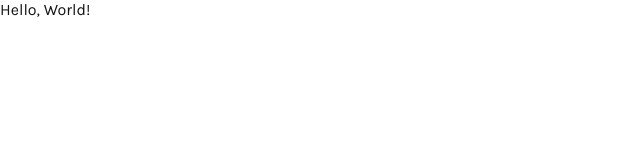
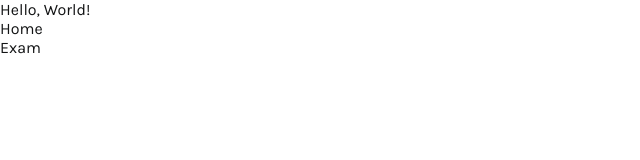
Before and after one commit to mritunjaysaha/final-year-project-fe, a React (Create React App) app: page / in a window 1280 px wide. Shown: the top 160 px of the page, without its empty margins (0-640 px from the left). Built offline with nearby package versions, Linux system fonts and the light colour scheme.

Commit message:
added navbar and landing page

```diff
--- a/package.json
+++ b/package.json
@@ -9,6 +9,7 @@
     "@testing-library/user-event": "^12.1.10",
     "react": "^17.0.2",
     "react-dom": "^17.0.2",
+    "react-helmet": "^6.1.0",
     "react-router-dom": "^5.3.0",
     "react-scripts": "^4.0.3",
     "sass": "^1.41.0",
--- a/src/App.js
+++ b/src/App.js
@@ -1,13 +1,16 @@
+import { BrowserRouter, Route, Switch } from "react-router-dom";
+
 import { LandingPage } from "./Components/LandingPage";
-import { BrowserRouter, Route, Switch } from "react-router-dom";
+import { Navbar } from "./Components/Navbar";
 
 function App() {
     return (
         <>
-            <LandingPage />
+            <BrowserRouter>
+                <LandingPage />
+                <Navbar />
 
-            <BrowserRouter>
-                <Switch></Switch>
+                <Switch>{/* TODO: Exam Route [Protected route] */}</Switch>
             </BrowserRouter>
         </>
     );
--- a/src/Components/Navbar/index.js
+++ b/src/Components/Navbar/index.js
@@ -1,10 +1,15 @@
-import { NavLink } from "react-router-dom";
+import { Link } from "react-router-dom";
+import { navLinks } from "../../utils/navlinks";
 
 export function Navbar() {
     return (
         <nav>
-            <NavLink>Home</NavLink>
-            <NavLink>Exam</NavLink>
+            <p>
+                <Link to={navLinks.home}>Home</Link>
+            </p>
+            <p>
+                <Link to={navLinks.exam}>Exam</Link>
+            </p>
         </nav>
     );
 }
```
Also changed, not shown: 1 other file (tests, documents, lock files or other folders).
